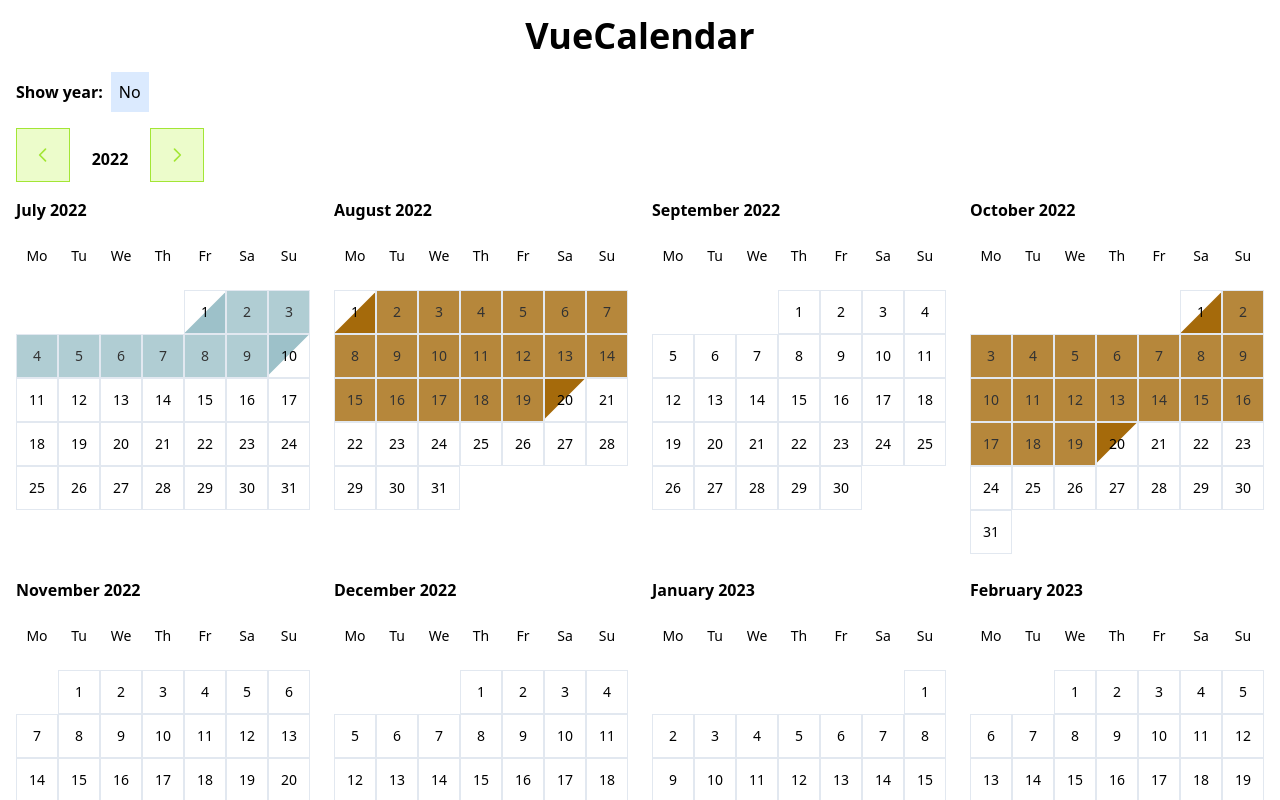
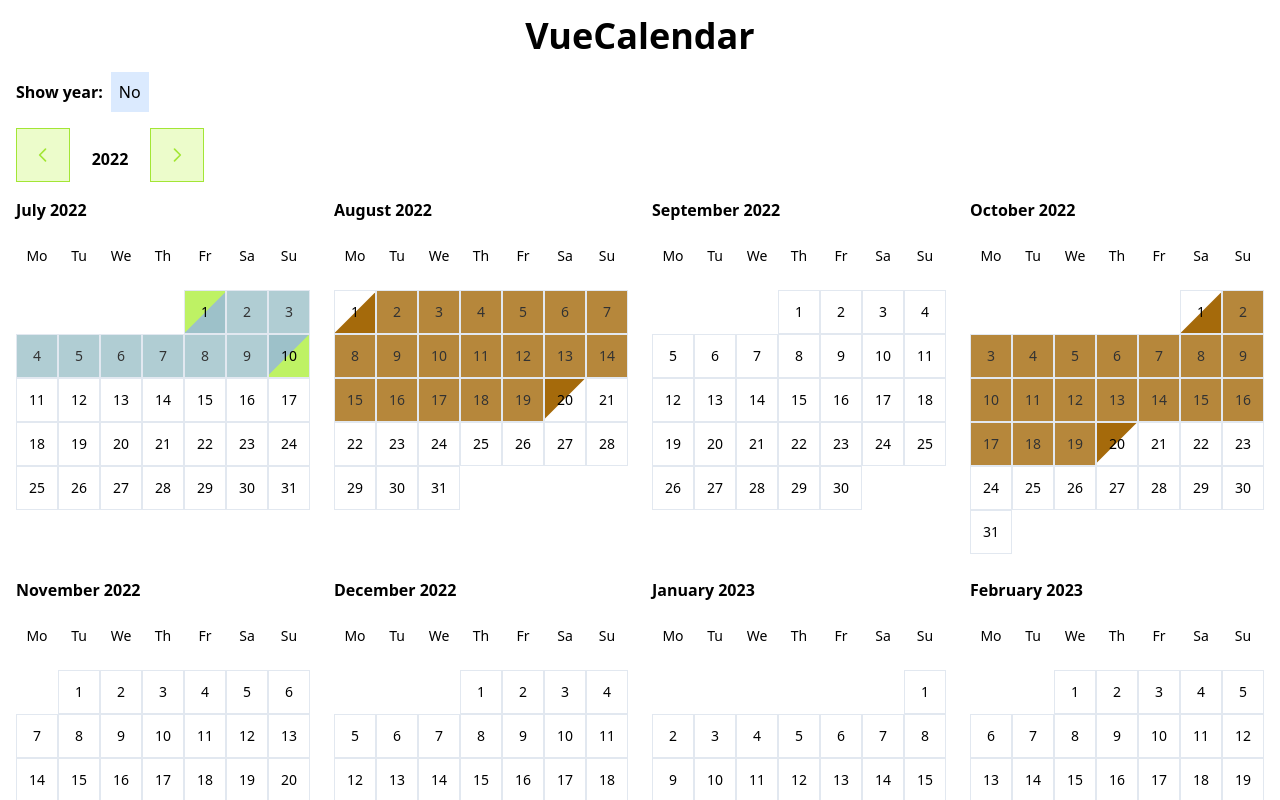
Before and after one commit to joffreyBerrier/vue-datepicker, a Vue app: page / in a window 1280 px wide. Both pictures are taken after a click on the button "Yes". Shown: the top 800 px of the page. Built offline with nearby package versions, Linux system fonts and the light colour scheme.

Commit message:
fix(hasChekInCheckOut): add color when checkIn and checkOut

```diff
--- a/package.json
+++ b/package.json
@@ -1,6 +1,6 @@
 {
   "name": "vue-calendar-3",
-  "version": "1.2.1",
+  "version": "1.2.2",
   "repository": "https://github.com/joffreyBerrier/vue-datepicker",
   "funding": "https://github.com/sponsors/joffreyBerrier",
   "author": "Joffrey Berrier <joffrey.berrier@gmail.com>",
--- a/src/components/Calendar.vue
+++ b/src/components/Calendar.vue
@@ -319,6 +319,18 @@ const checkInPeriod = ref(null);
 
 const minNightCount = computed(() => {
   return dynamicNightCounts.value || props.minNights;
+});
+
+const datesBetweenCheckInCheckOutDates: ComputedRef<string[]> = computed(() => {
+  if (props.checkIn && props.checkOut) {
+    return getDatesBetweenTwoDates(
+      addDays(props.checkIn, 1),
+      substractDays(props.checkOut, 1),
+      formattingFormat.value
+    );
+  }
+
+  return [];
 });
 
 const setMinimumDuration = (date: Date) => {
@@ -797,9 +809,11 @@ const getBookingType = (day: Day): string | null => {
               :class="[
                 'calendar_day-wrap',
                 // Color date
-                `calendar_day--${getBookingType(day)}`,
-                { 'calendar_day-wrap--no-border': !day.belongsToThisMonth },
+                getBookingType(day)
+                  ? `calendar_day--${getBookingType(day)}`
+                  : '',
                 {
+                  'calendar_day-wrap--no-border': !day.belongsToThisMonth,
                   'calendar_day-wrap--disabled': inDisabledDay(day),
                 },
               ]"
@@ -816,7 +830,6 @@ const getBookingType = (day: Day): string | null => {
                 class="calendar_tooltip"
                 v-html="tooltipText"
               />
-
               <button
                 v-if="day.belongsToThisMonth"
                 type="button"
@@ -831,7 +844,10 @@ const getBookingType = (day: Day): string | null => {
                   // CheckIn or CheckOut
                   {
                     'calendar_day--checkIn-checkOut':
-                      checkIn === day.date || checkOut === day.date,
+                      format(checkIn, formattingFormat) ===
+                        format(day.date, formattingFormat) ||
+                      format(checkOut, formattingFormat) ===
+                        format(day.date, formattingFormat),
                   },
                   // Booking date
                   {
@@ -852,6 +868,10 @@ const getBookingType = (day: Day): string | null => {
                         checkIn !== day.date &&
                         hoveringDay === day.date) ||
                       hoveringDates.includes(day.formatDay),
+                  },
+                  {
+                    'calendar_day_between--checkIn-checkOut':
+                      datesBetweenCheckInCheckOutDates.includes(day.formatDay),
                   },
                   {
                     'calendar_day--hovering-checkIn':
@@ -985,7 +1005,8 @@ body {
   background-color: var(--day-disabled);
   @apply pointer-events-none font-extralight;
 }
-.calendar_day--hovering {
+.calendar_day--hovering,
+.calendar_day_between--checkIn-checkOut {
   background-color: var(--day-range-days);
 }
 .calendar_day--hovering-checkIn {
```
